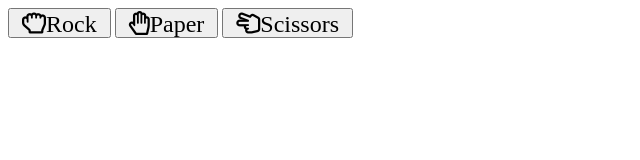
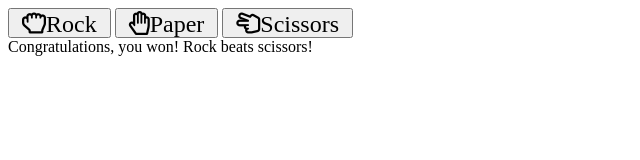
Before and after one commit to FE-Bootcamp-x-DigitalStack/homework-javascript-rock-paper-scissors-Iri25, a plain HTML site: page index.html in a window 1280 px wide. Both pictures are taken after a click on the button "Rock". Shown: the whole page, without its empty margins (0-640 px from the left). Drawn offline with Linux system fonts and the light colour scheme.

Commit message:
Add functionalities

```diff
--- a/app.js
+++ b/app.js
@@ -0,0 +1,53 @@
+const resultDisplay = document.getElementById("result");
+
+const rockButton = document.querySelector(".far.fa-hand-rock");
+const paperButton = document.querySelector(".far.fa-hand-paper");
+const scissorButton = document.querySelector(".far.fa-hand-scissors");
+
+const optionsGame = ["rock", "paper", "scissors"];
+
+function playGame(playerChoise) {
+  const randomIndex = Math.floor(Math.random() * optionsGame.length);
+  const computerChoise = optionsGame[randomIndex];
+
+  let message = "";
+
+  if (playerChoise === "rock" && computerChoise === "rock")
+    message = "It's a draw! You both chose rock.";
+
+  if (playerChoise === "paper" && computerChoise === "paper")
+    message = "It's a draw! You both chose paper.";
+
+  if (playerChoise === "scissors" && computerChoise === "scissors")
+    message = "It's a draw! You both chose scissors.";
+
+  if (playerChoise === "rock" && computerChoise === "paper")
+    message = "Sorry, the computer won! Paper beats rock!";
+
+  if (playerChoise === "rock" && computerChoise === "scissors")
+    message = "Congratulations, you won! Rock beats scissors!";
+
+  if (playerChoise === "paper" && computerChoise === "rock")
+    message = "Congratulations, you won! Paper beats rock!";
+
+  if (playerChoise === "paper" && computerChoise === "scissors")
+    message = "Sorry, the computer won! Scissors beats paper!";
+
+  if (playerChoise === "scissors" && computerChoise === "rock")
+    message = "Sorry, the computer won! Rock beats scissors!";
+
+  if (playerChoise === "scissors" && computerChoise === "paper")
+    message = "Congratulations, you won! Scissors beats paper!";
+
+  if (!message) {
+    message = "Something went wrong. Please try again!";
+  } else {
+    resultDisplay.innerHTML = message;
+  }
+}
+
+(function init() {
+  rockButton.addEventListener("click", () => playGame("rock"));
+  paperButton.addEventListener("click", () => playGame("paper"));
+  scissorButton.addEventListener("click", () => playGame("scissors"));
+})();
--- a/index.html
+++ b/index.html
@@ -17,5 +17,6 @@
       <button class="far fa-hand-paper">Paper</button>
       <button class="far fa-hand-scissors">Scissors</button>
     </section>
+    <div id="result"></div>
   </body>
 </html>
```
